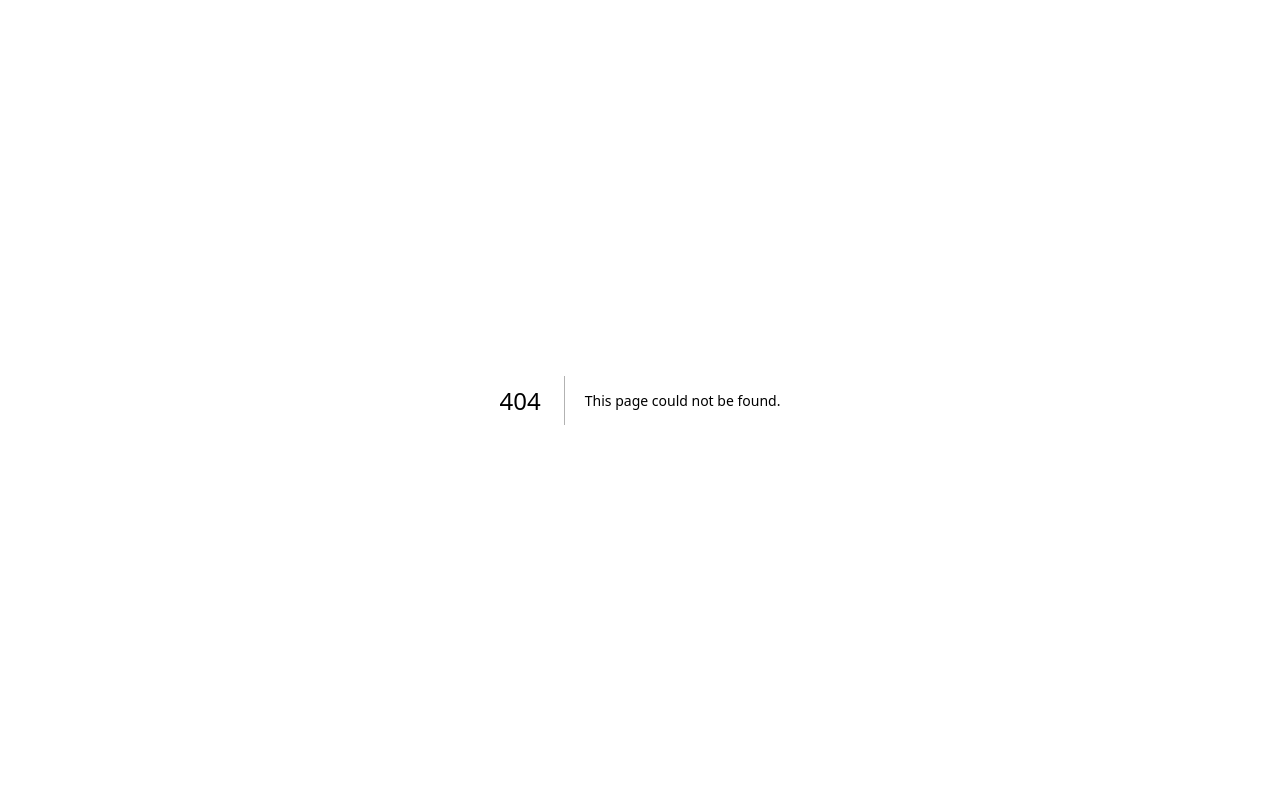
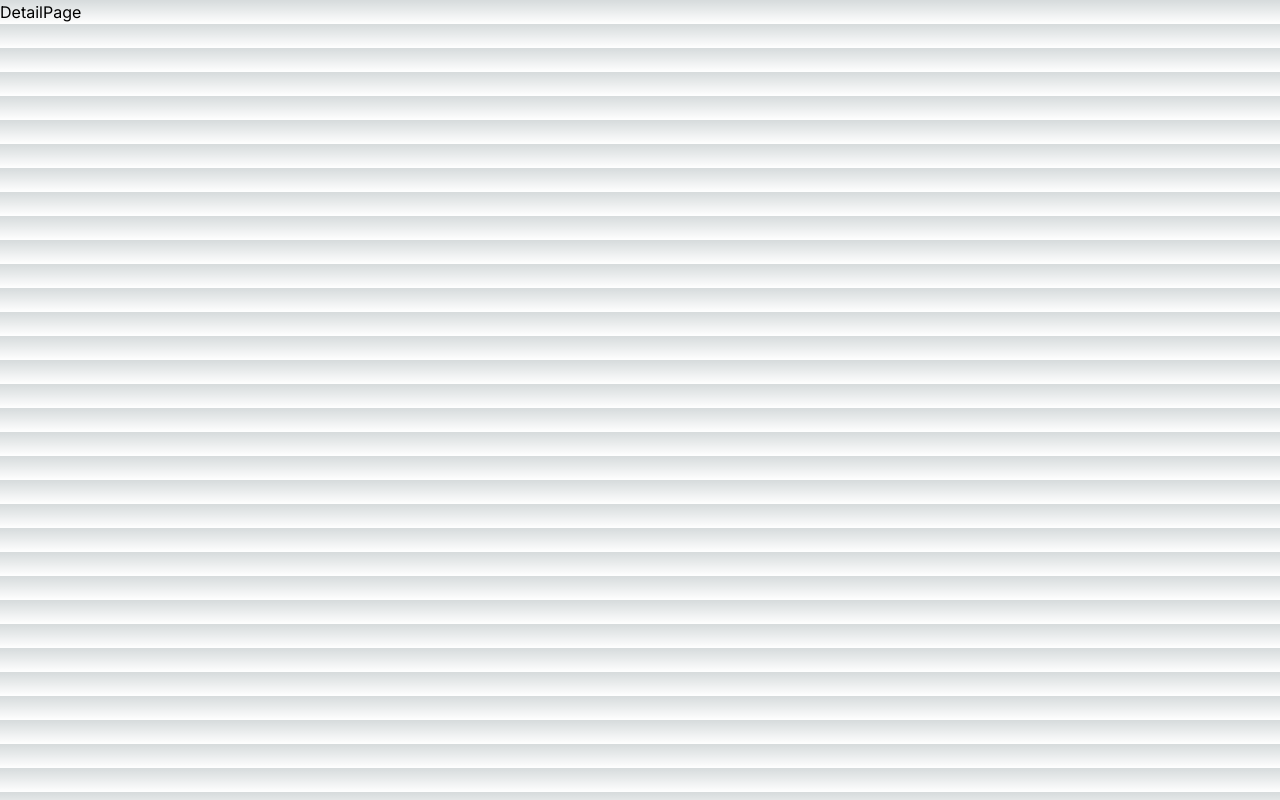
Before and after one commit to DecidedCard/MapleApi, a Next.js app: page /detail/1 in a window 1280 px wide. Before the commit this address had no page. Built offline with nearby package versions, Linux system fonts and the light colour scheme.

Commit message:
[feat] dev branch 생성 및 기본 라우팅 setting

```diff
--- /dev/null
+++ b/src/app/detail/[id]/page.tsx
@@ -0,0 +1,7 @@
+import React from "react";
+
+const DetailPage = () => {
+  return <div>DetailPage</div>;
+};
+
+export default DetailPage;
```
